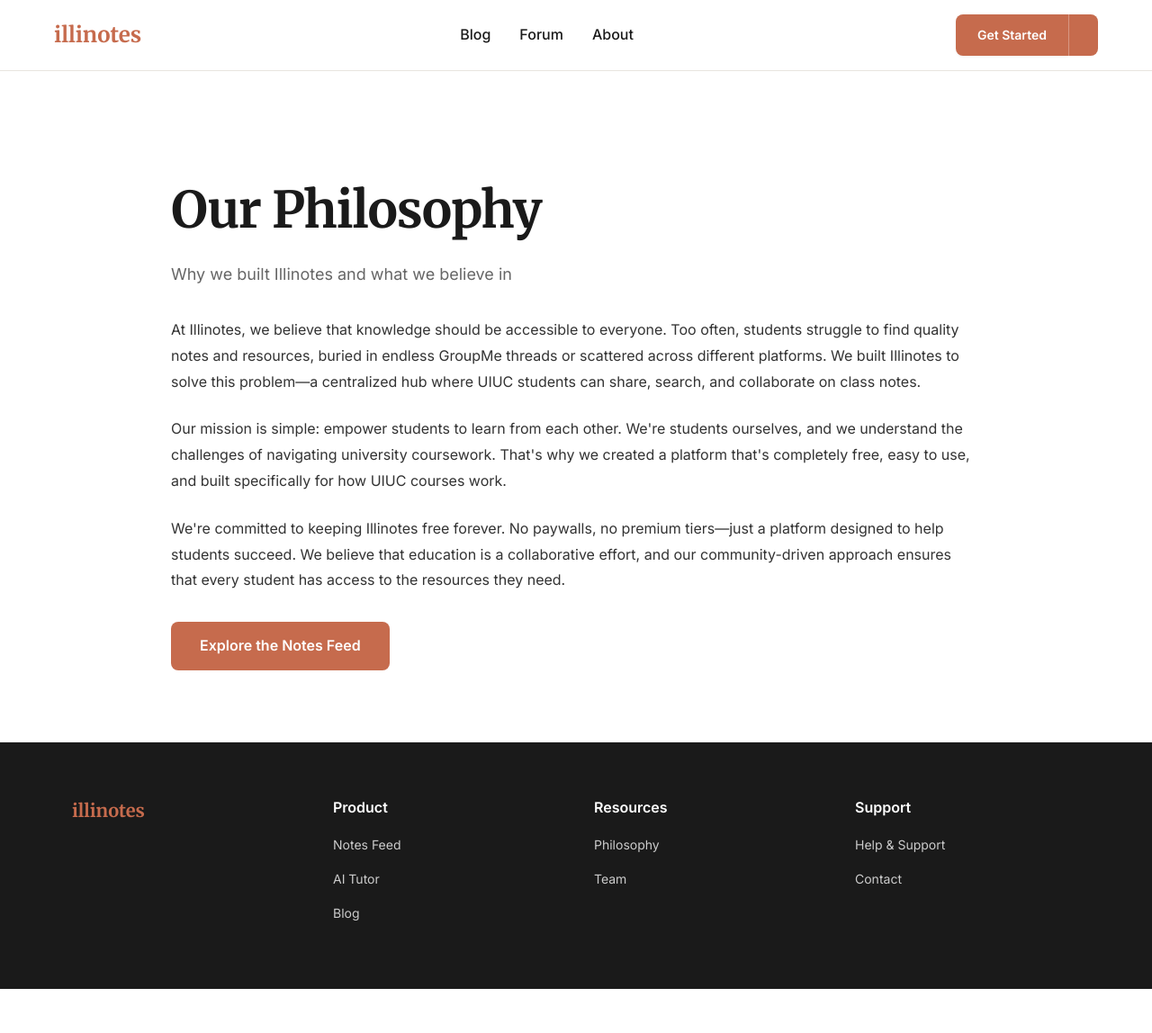
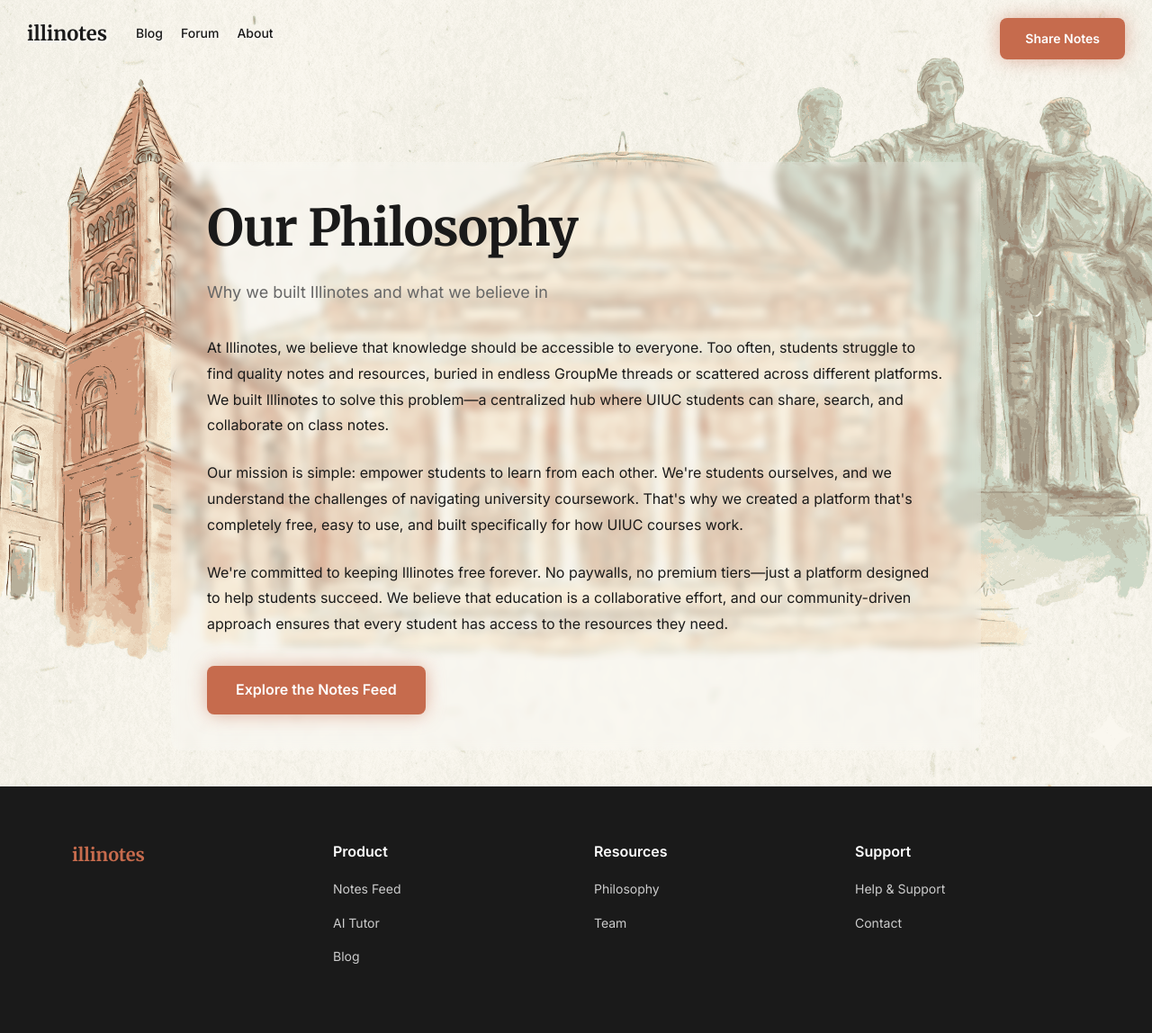
Before and after one commit to aiden-f-dsouza/illinotesv2, a Flask app: page /philosophy in a window 1280 px wide. Shown: the whole page at 90% size. Before the commit the page ends 1099 px from the top, so only its background shows below. Run offline with Flask 3, Linux system fonts and the light colour scheme; some libraries are stand-ins or nearby versions.

Commit message:
homepage and navbar updates

```diff
--- a/static/landing-page.css
+++ b/static/landing-page.css
@@ -1,50 +1,52 @@
 /* Landing Page Styles */
 
-/* Navigation Bar */
+/* Navigation Bar - Minimal Left Overlay */
 .navbar {
-    position: fixed;
-    top: 0;
-    left: 0;
-    right: 0;
-    background: white;
-    border-bottom: 1px solid var(--border-light, #e5e5e5);
+    position: absolute;
+    top: 20px;
+    left: 30px;
     z-index: 100;
-    padding: 16px 60px;
+    background: transparent;
+    border: none;
+    padding: 0;
 }
 
 .nav-container {
     display: flex;
+    flex-direction: row;
     align-items: center;
-    justify-content: space-between;
-    max-width: 1400px;
-    margin: 0 auto;
+    gap: 32px;
 }
 
 .nav-logo a {
     font-family: 'Merriweather', serif;
-    font-size: 24px;
+    font-size: 22px;
     font-weight: 700;
-    color: var(--accent-terracotta, #C66B4D);
+    color: #1a1a1a;
     text-decoration: none;
+    text-shadow: 2px 2px 4px rgba(255, 255, 255, 0.8);
 }
 
 .nav-links {
     display: flex;
+    flex-direction: row;
     align-items: center;
-    gap: 32px;
+    gap: 20px;
 }
 
 .nav-links a {
     font-family: 'Inter', sans-serif;
-    font-size: 16px;
+    font-size: 14px;
     font-weight: 500;
     color: #1a1a1a;
     text-decoration: none;
-    transition: color 0.3s ease;
+    transition: color 0.3s ease, text-shadow 0.3s ease;
+    text-shadow: 1px 1px 3px rgba(255, 255, 255, 0.7);
 }
 
 .nav-links a:hover {
     color: var(--accent-terracotta, #C66B4D);
+    text-shadow: 2px 2px 4px rgba(255, 255, 255, 0.9);
 }
 
 .nav-dropdown {
@@ -144,13 +146,7 @@
     right: 0;
 }
 
-/* Hero Section */
-.hero-section {
-    background: white;
-    padding: 140px 60px 80px;
-    margin-top: 60px;
-}
-
+/* Hero Section - OLD STYLES (Keep for potential fallback) */
 .hero-container {
     max-width: 1120px;
     margin: 0 auto;
@@ -187,12 +183,14 @@
     padding: 14px 32px;
     border-radius: 8px;
     text-decoration: none;
-    transition: background 0.3s ease, transform 0.2s ease;
+    transition: background 0.3s ease, transform 0.2s ease, box-shadow 0.3s ease;
+    box-shadow: 0 0 20px rgba(198, 107, 77, 0.5);
 }
 
 .cta-button:hover {
     background: #b35a3d;
     transform: translateY(-2px);
+    box-shadow: 0 0 30px rgba(198, 107, 77, 0.8);
 }
 
 /* Demo Video Section */
@@ -646,3 +644,129 @@
         padding: 40px 20px;
     }
 }
+
+
+
+/* ===== HERO SECTION WITH BACKGROUND IMAGE ===== */
+
+.hero-section {
+  background-image: url('/static/images/hero-campus-background.png');
+  background-size: cover;
+  background-position: center top;
+  background-attachment: fixed;
+  background-repeat: no-repeat;
+  background-color: #faf8f3;
+
+  position: relative;
+  min-height: 90vh;
+  display: flex;
+  align-items: flex-start;
+  justify-content: center;
+  padding: 180px 20px 40px;
+  will-change: background-image;
+}
+
+/* ===== TEXT OVERLAY (ENSURES READABILITY) ===== */
+
+.hero-content {
+  position: relative;
+  z-index: 2;
+  text-align: center;
+  max-width: 700px;
+  background: rgba(255, 255, 255, 0.3);
+  padding: 40px;
+  border-radius: 12px;
+  backdrop-filter: blur(8px);
+}
+
+.hero-content h1 {
+  font-family: 'Merriweather', serif;
+  font-size: 56px;
+  font-weight: 900;
+  margin: 0 0 20px 0;
+  color: #1a1a1a;
+  letter-spacing: -0.02em;
+  line-height: 1.2;
+  text-shadow: 2px 2px 8px rgba(255, 255, 255, 0.9);
+}
+
+.hero-content p {
+  font-family: 'Inter', sans-serif;
+  font-size: 18px;
+  color: #666666;
+  line-height: 1.6;
+  margin: 0 0 30px 0;
+  text-shadow: 1px 1px 4px rgba(255, 255, 255, 0.8);
+}
+
+/* ===== MOBILE: HIDE BACKGROUND IMAGE ===== */
+
+@media (max-width: 768px) {
+  .hero-section {
+    background-image: none;
+    background-color: #faf8f3;
+    min-height: 500px;
+    padding: 60px 20px;
+  }
+
+  .hero-content {
+    padding: 30px 20px;
+    background: rgba(255, 255, 255, 0.95);
+  }
+
+  .hero-content h1 {
+    font-size: clamp(32px, 5vw, 48px);
+  }
+
+  .hero-content p {
+    font-size: 16px;
+  }
+}
+
+@media (max-width: 480px) {
+  .hero-section {
+    padding: 40px 16px;
+    min-height: 400px;
+  }
+
+  .hero-content {
+    padding: 24px 16px;
+  }
+
+  .hero-content h1 {
+    font-size: 28px;
+  }
+
+  .hero-content p {
+    font-size: 15px;
+  }
+}
+
+/* ===== STICKY CTA BUTTON ===== */
+
+.sticky-cta {
+  position: fixed;
+  top: 30px;
+  right: 40px;
+  z-index: 200;
+  opacity: 0;
+  visibility: hidden;
+  transform: translateY(-10px);
+  transition: opacity 0.3s ease, visibility 0.3s ease, transform 0.3s ease;
+}
+
+.sticky-cta.visible {
+  opacity: 1;
+  visibility: visible;
+  transform: translateY(0);
+}
+
+.sticky-cta .cta-button {
+  font-size: 14px;
+  padding: 12px 28px;
+  box-shadow: 0 0 25px rgba(198, 107, 77, 0.6), 0 4px 12px rgba(0, 0, 0, 0.2);
+}
+
+.sticky-cta .cta-button:hover {
+  box-shadow: 0 0 35px rgba(198, 107, 77, 0.9), 0 6px 16px rgba(0, 0, 0, 0.3);
+}
--- a/templates/philosophy.html
+++ b/templates/philosophy.html
@@ -39,31 +39,23 @@
                     </div>
                 </div>
             </div>
-
-            <div class="nav-buttons">
-                <div class="split-button">
-                    <a href="/notes" class="btn-primary">Get Started</a>
-                    <button class="btn-dropdown-trigger">
-                        <i class="ph ph-caret-down"></i>
-                    </button>
-                    <div class="dropdown-menu">
-                        <a href="/notes">Notes Feed</a>
-                        <a href="/summarizer">AI Tutor</a>
-                    </div>
-                </div>
-            </div>
         </div>
     </nav>
 
-    <!-- Content Section -->
+    <!-- Sticky CTA Button (always visible in top-right) -->
+    <div style="position: fixed; top: 20px; right: 30px; z-index: 200;">
+        <a href="/notes" class="cta-button" style="font-size: 14px; padding: 12px 28px;">Share Notes</a>
+    </div>
+
+    <!-- Content Section with Overlay -->
     <section class="hero-section" style="min-height: 60vh;">
-        <div class="hero-container" style="max-width: 900px; text-align: left;">
+        <div class="hero-container" style="max-width: 900px; text-align: left; position: relative; z-index: 2; background: rgba(255, 255, 255, 0.2); padding: 40px; border-radius: 12px; backdrop-filter: blur(4px);">
             <h1 class="hero-title">Our Philosophy</h1>
             <p class="hero-subtitle" style="max-width: 100%; margin-bottom: 32px;">
                 Why we built Illinotes and what we believe in
             </p>
 
-            <div style="font-family: 'Inter', sans-serif; font-size: 16px; line-height: 1.8; color: #333; margin-bottom: 32px;">
+            <div style="font-family: 'Inter', sans-serif; font-size: 16px; line-height: 1.8; color: #1a1a1a; margin-bottom: 32px;">
                 <p style="margin-bottom: 24px;">
                     At Illinotes, we believe that knowledge should be accessible to everyone. Too often, students struggle to find quality notes and resources, buried in endless GroupMe threads or scattered across different platforms. We built Illinotes to solve this problem—a centralized hub where UIUC students can share, search, and collaborate on class notes.
                 </p>
```
Also changed, not shown: templates/blog.html (+5 -13 lines), templates/forum.html (+5 -13 lines), templates/landing.html (+40 -32 lines), templates/team.html (+5 -13 lines), static/images/hero-campus-background.png (added).
